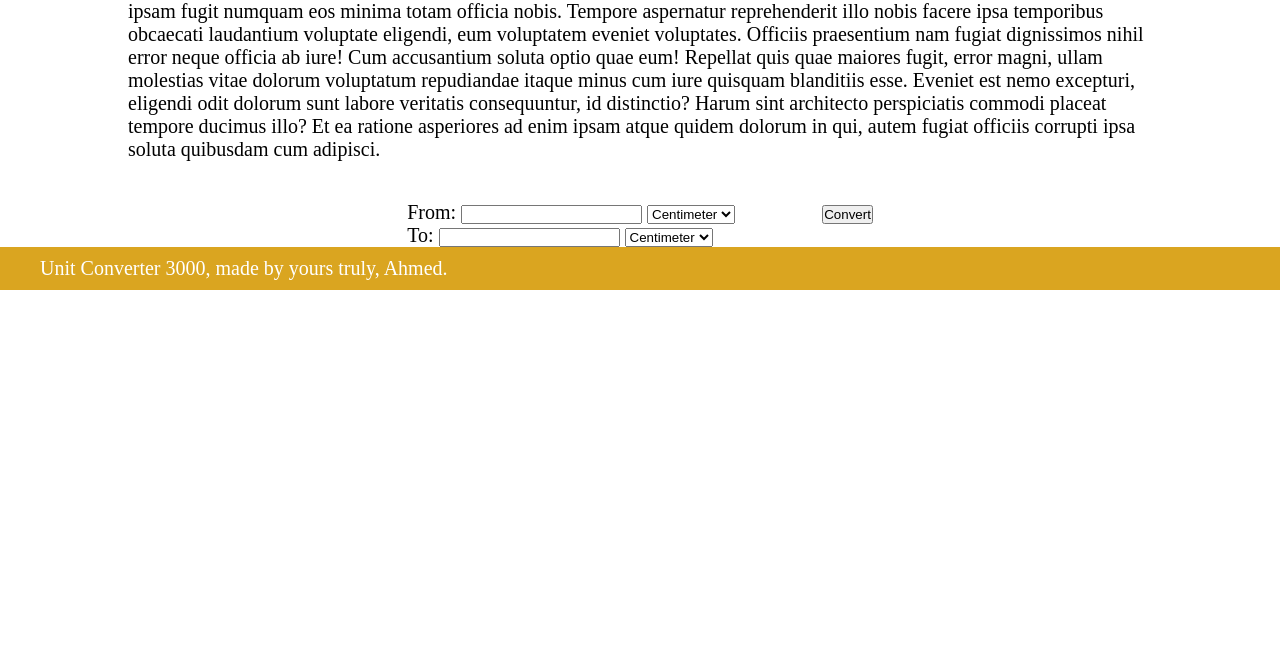
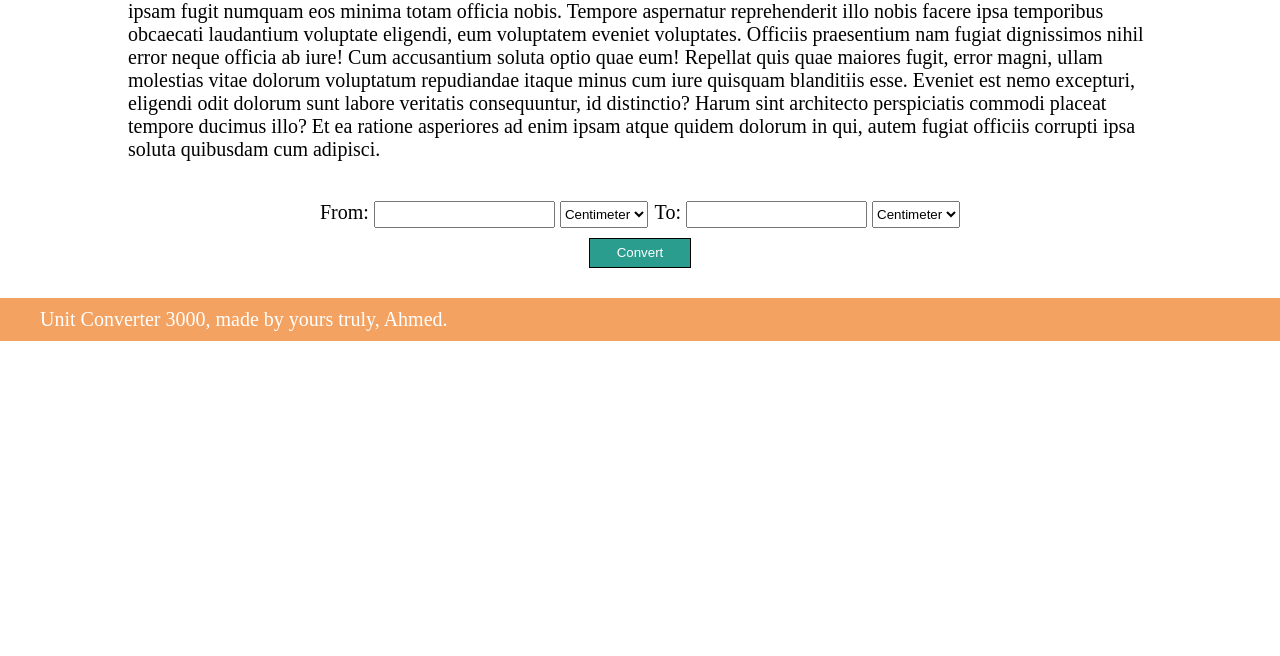
Before and after one commit to Yomanss/Projekt3, a plain HTML site: page index.html in a window 1280 px wide. Shown: the part 144-800 px from the top of the page. Drawn offline with Linux system fonts and the light colour scheme.

Commit message:
Continued styling the unit converter by adding colors and changing the botton

```diff
--- a/css/main.css
+++ b/css/main.css
@@ -2,6 +2,11 @@
   margin: 0;
   padding: 0;
   box-sizing: border-box;
+}
+
+:root {
+  --myOrange: #f4a261;
+  --myGreen: #2a9d8f;
 }
 
 html {
@@ -13,7 +18,7 @@ header {
   display: flex;
   justify-content: space-between;
   padding: 0.5rem 2rem;
-  background-color: goldenrod;
+  background-color: var(--myOrange);
   color: white;
 }
 
@@ -25,49 +30,45 @@ h2 {
   margin: 0 0 2rem 0;
 }
 
-.converterForms {
+.unitConverter {
   display: flex;
   margin: auto;
+  flex-direction: column;
   justify-content: space-evenly;
   width: 50vw;
 }
 
-.converterFrom div button,
-.converterTo div button {
-  border: none;
-  margin: 0 auto;
-  font-size: 0.8rem;
-  width: 100%;
+.converterForms {
+  display: flex;
+  justify-content: space-between;
 }
+
+
+.converterForms label input, select{
+  height: 2em;
+  font-size: rem;
+}
+
+.converterButton {
+  margin: 0.5rem auto;
+}
+
+.converterButton button {
+  border: 1px solid black;
+  background-color: var(--myGreen);
+  color: white;
+  padding: 0.5em 2em;
+}
+
+
 
 .wrapper {
   margin: 0 10vw;
 }
 
 footer {
- margin: ;
+  margin: 1rem 0 0 0;
   padding: 0.5rem 2rem;
-  background-color: goldenrod;
+  background-color: var(--myOrange);
   color: white;
 }
-
-/*
-.navList {
-    list-style: none;
-    display: flex;
-}
-
-.navList li {
-    margin: 0.5rem;
-}
-
-.navList li:last-child {
-    margin-right: 1rem;
-}
-
-.navList li a{
-    font-size: 1.5rem;
-    color:#fff;
-    text-decoration: none;
-}
-*/
--- a/index.html
+++ b/index.html
@@ -30,8 +30,8 @@
           ipsam atque quidem dolorum in qui, autem fugiat officiis corrupti ipsa
           soluta quibusdam cum adipisci.
         </p>
-        <div class="converterForms">
-          <div>
+        <div class="unitConverter">
+          <div class="converterForms">
             <form class="converterFrom" data-conversion-from>
               <div>
                 <label>
@@ -59,7 +59,7 @@
               </div>
             </form>
           </div>
-          <div>
+          <div class="converterButton">
             <button type="button" data-conversion-button>Convert</button>
           </div>
         </div>
```
